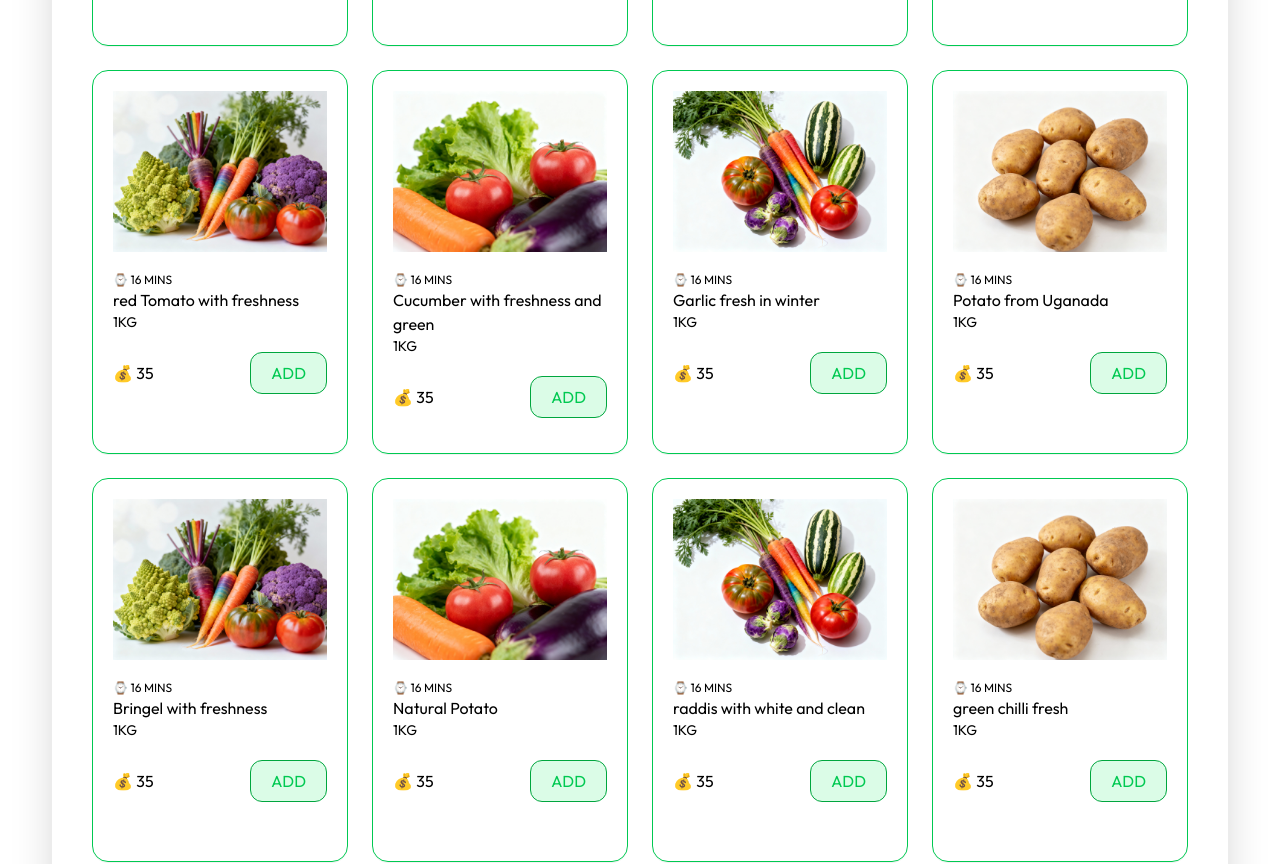
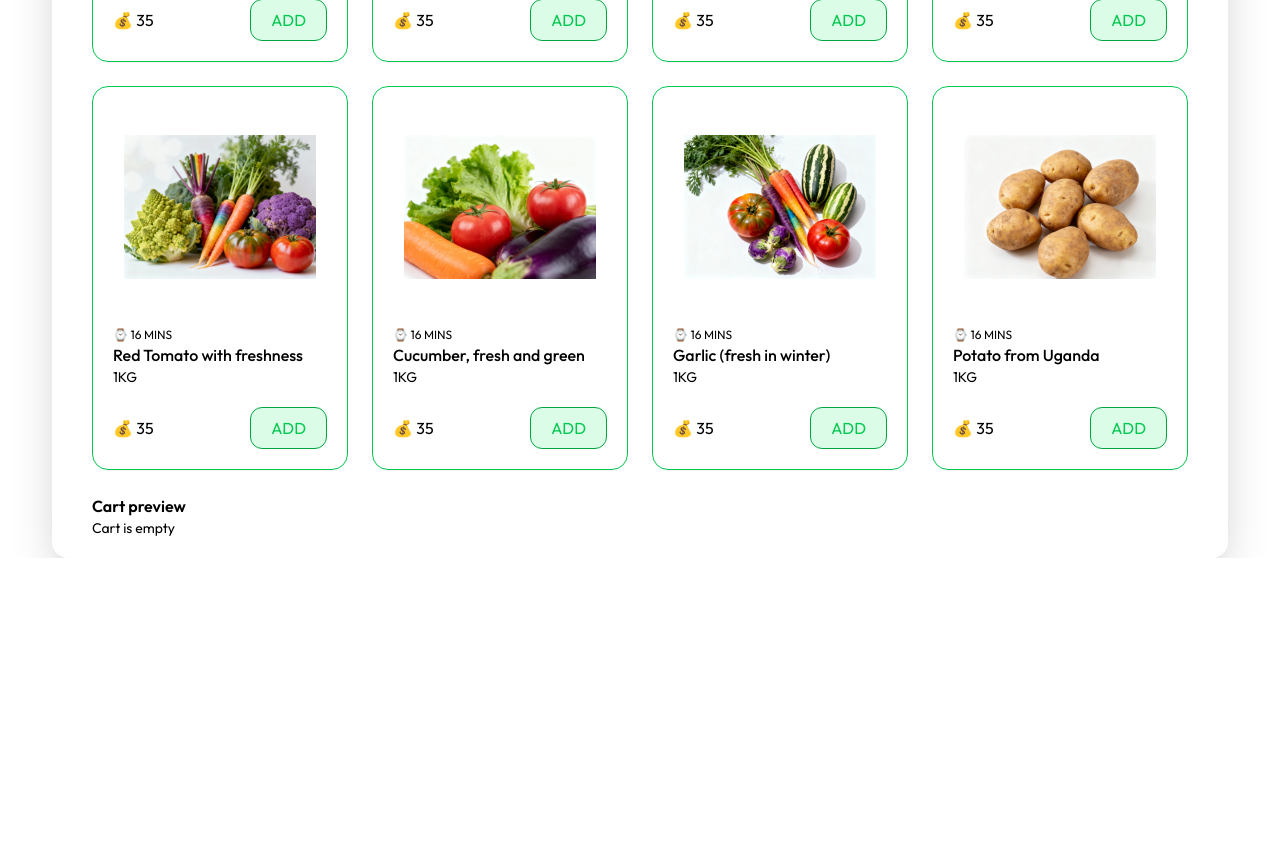
Before and after one commit to Codersintu/Kisansetu-Project, a React (Vite) app: page /category in a window 1280 px wide. Shown: the part 480-1344 px from the top of the page. After the commit the page ends 1038 px from the top, so only its background shows below. Built offline with nearby package versions, Linux system fonts and the light colour scheme.

Commit message:
added clean logic

```diff
--- a/src/component/SelectedProduct.tsx
+++ b/src/component/SelectedProduct.tsx
@@ -1,59 +1,126 @@
-import veg1 from "../assets/veg1.png"
-import veg2 from "../assets/veg2.png"
-import veg3 from "../assets/veg.png"
-import potato from "../assets/potato.png"
-import { useState } from "react";
-const categories = [
-    { id: 1, label: "Bringel with freshness",quantity:"1KG", image: veg1 },
-    { id: 2, label: "Natural Potato",quantity:"1KG", image: veg2 },
-    { id: 3, label: "raddis with white and clean",quantity:"1KG", image: veg3 },
-    { id: 4, label: "green chilli fresh",quantity:"1KG", image: potato },
-    { id: 5, label: "red Tomato with freshness",quantity:"1KG", image: veg1 },
-    { id: 6, label: "Cucumber with freshness and green",quantity:"1KG", image: veg2 },
-    { id: 7, label: "Garlic fresh in winter",quantity:"1KG", image: veg3 },
-    { id: 8, label: "Potato from Uganada",quantity:"1KG", image: potato },
-    { id: 9, label: "Bringel with freshness",quantity:"1KG", image: veg1 },
-    { id: 10, label: "Natural Potato",quantity:"1KG", image: veg2 },
-    { id: 11, label: "raddis with white and clean",quantity:"1KG", image: veg3 },
-    { id: 12, label: "green chilli fresh",quantity:"1KG", image: potato },
-    { id: 13, label: "red Tomato with freshness",quantity:"1KG", image: veg1 },
-    { id: 14, label: "Cucumber with freshness and green",quantity:"1KG", image: veg2 },
-    { id: 15, label: "Garlic fresh in winter",quantity:"1KG", image: veg3 },
-    { id: 16, label: "Potato from Uganada",quantity:"1KG", image: potato },
+import{ useState } from "react";
+import veg1 from "../assets/veg1.png";
+import veg2 from "../assets/veg2.png";
+import veg3 from "../assets/veg.png";
+import potato from "../assets/potato.png";
 
+// ---------- Data types ----------
+interface Category {
+  id: number;
+  label: string;
+  quantity: string;
+  image: string; // path to image
+}
+
+// ---------- Sample data (same as yours, cleaned) ----------
+const categories: Category[] = [
+  { id: 1, label: "Brinjal with freshness", quantity: "1KG", image: veg1 },
+  { id: 2, label: "Natural Potato", quantity: "1KG", image: veg2 },
+  { id: 3, label: "Radish, white and clean", quantity: "1KG", image: veg3 },
+  { id: 4, label: "Green chilli fresh", quantity: "1KG", image: potato },
+  { id: 5, label: "Red Tomato with freshness", quantity: "1KG", image: veg1 },
+  { id: 6, label: "Cucumber, fresh and green", quantity: "1KG", image: veg2 },
+  { id: 7, label: "Garlic (fresh in winter)", quantity: "1KG", image: veg3 },
+  { id: 8, label: "Potato from Uganda", quantity: "1KG", image: potato },
 ];
-function SelectedProduct() {
-    const [add,setAdd]=useState(false)
+
+export default function SelectedProduct() {
+  const [cart, setCart] = useState<Record<number, number>>({});
+
+  const isInCart = (id: number) => typeof cart[id] === "number" && cart[id] > 0;
+  const getQty=(id:number)=>cart[id] ?? 0
+  function addToCart(id:number) {
+        setCart((prev)=>({...prev,[id]:1}))
+  }
+
+  function increment(id:number){
+    setCart((prev)=>({...prev,[id]:(prev[id] ?? 0)+1}))
+
+  }
+  function decrement(id:number){
+    setCart((prev)=>{
+      const current=prev[id]
+      if (current <= 1) {
+        const copy={...prev}
+        delete copy[id];
+        return copy
+      }
+
+      return ({...prev,[id]:current -1})
+    })
+  }
+
+
   return (
     <div className="w-full flex justify-center">
       <div className="max-w-7xl shadow-2xl px-10 py-5 rounded-2xl">
-                <h1 className="text-2xl bg-green-400 w-full font-medium text-start">Buy Vegetable Online</h1>
+        <h1 className="text-2xl bg-green-400 w-full font-medium text-start px-4 py-2">
+          Buy Vegetable Online
+        </h1>
+
         <div className="grid md:grid-cols-4 grid-cols-1 gap-6 mt-5">
           {categories.map((c) => (
-                        <div key={c.id} className="w-3xs h-96 shadow-2xs p-5 border border-green-500 rounded-2xl flex flex-col gap-5">
-                            <div className=""><img src={c.image} alt="" /></div>
-                            <div className="">
+            <div
+              key={c.id}
+              className="w-3xs h-96 shadow-2xs p-5 border border-green-500 rounded-2xl flex flex-col gap-5"
+            >
+              <div className="flex-1 flex items-center justify-center">
+                <img src={c.image} alt={c.label} className="max-h-36 object-contain" />
+              </div>
+
+              <div>
                 <p className="text-xs">⌚ 16 MINS</p>
-                            <h1>{c.label}</h1>
+                <h1 className="font-medium">{c.label}</h1>
                 <p className="text-sm">{c.quantity}</p>
               </div>
+
               <div className="flex justify-between items-center">
                 <p>💰 35</p>
-                                {add===true ? <div className="flex items-center border bg-green-700 px-3 py-3 gap-2 text-white rounded-2xl">
-                                    <p>-</p>
-                                    <p>1</p>
-                                    <p>+</p>
-                                </div> :
-                                <button onClick={()=>setAdd(true)} className="border border-green-600 bg-green-100 text-green-500 cursor-pointer  px-5 py-2 rounded-xl">ADD</button>
-                                }
+
+                {/*
+                  If product is in cart, show quantity controls for *that product*.
+                  Otherwise show ADD button.
+                */}
+                {isInCart(c.id) ? (
+                  <div className="flex items-center border bg-green-700 px-5 py-2 gap-2 text-white rounded-2xl">
+                    <button className="cursor-pointer" onClick={() => decrement(c.id)}>-</button>
+                    <p>{getQty(c.id)}</p>
+                    <button className="cursor-pointer" onClick={() => increment(c.id)}>+</button>
+                  </div>
+                ) : (
+                  <button
+                    onClick={() => addToCart(c.id)}
+                    className="border border-green-600 bg-green-100 text-green-500 cursor-pointer px-5 py-2 rounded-xl"
+                  >
+                    ADD
+                  </button>
+                )}
               </div>
             </div>
           ))}
         </div>
+
+        {/* Optional: small cart preview */}
+        <div className="mt-6">
+          <h2 className="font-semibold">Cart preview</h2>
+          <div>
+            {Object.keys(cart).length === 0 ? (
+              <p className="text-sm">Cart is empty</p>
+            ) : (
+              <ul className="text-sm">
+                {Object.entries(cart).map(([id, qty]) => {
+                  const found = categories.find((x) => x.id === Number(id));
+                  return (
+                    <li key={id}>
+                      {found ? found.label : `Product ${id}`}: {qty}
+                    </li>
+                  );
+                })}
+              </ul>
+            )}
           </div>
-
         </div>
-    )
+      </div>
+    </div>
+  );
 }
-
-export default SelectedProduct
```
Also changed, not shown: src/assets/payment.jpg (added). Lines whose indentation alone changed are shown as unchanged.
